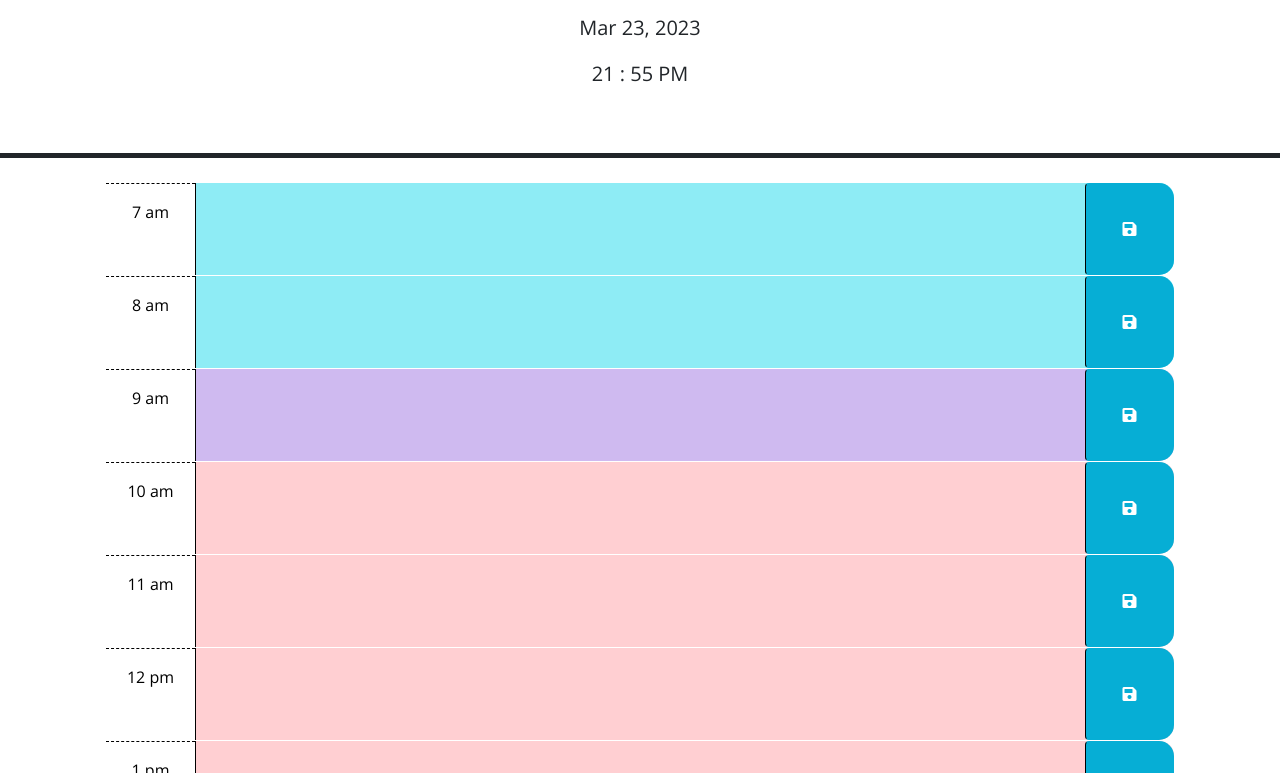
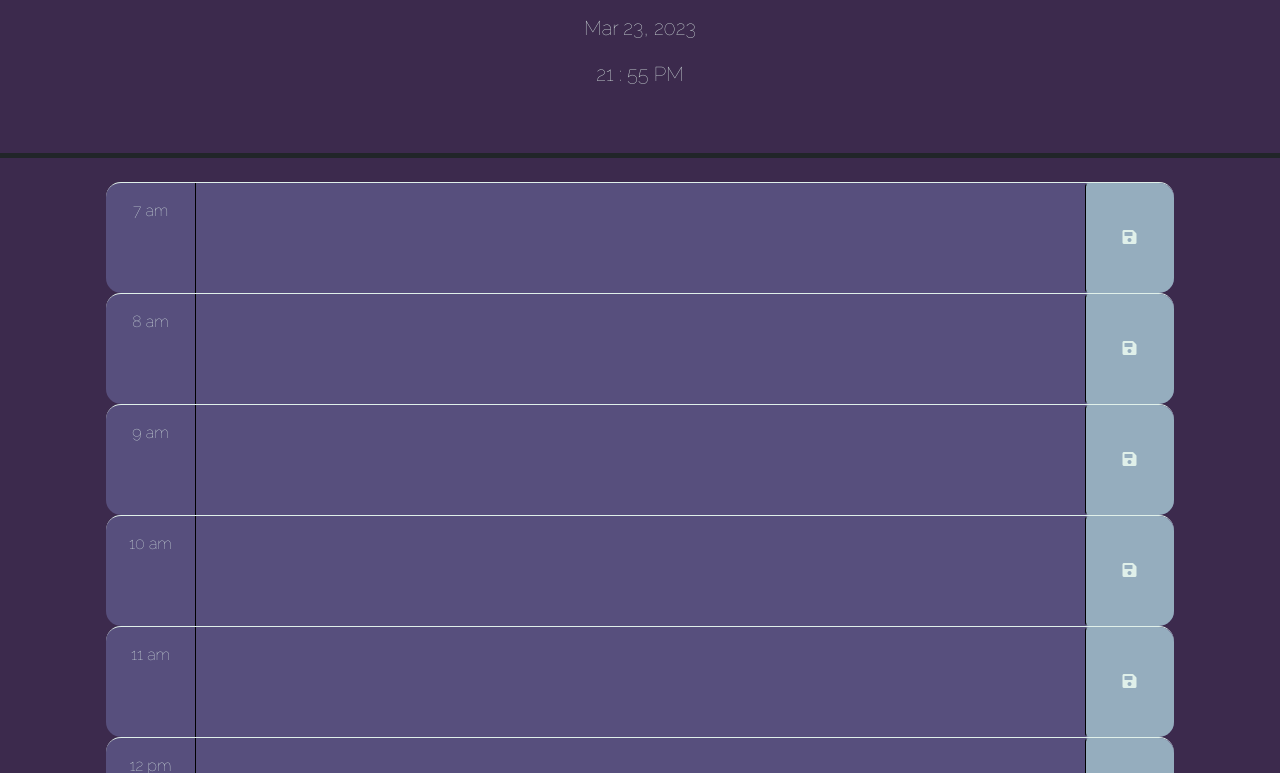
Before and after one commit to JanicaJensen/hourly-agenda, a plain HTML site: page index.html in a window 1280 px wide. Shown: the part 166-939 px from the top of the page. Drawn offline with nearby package versions, Linux system fonts and the light colour scheme; a web font is replaced by a local one.

Commit message:
fixed military time ouput and styling

```diff
--- a/index.html
+++ b/index.html
@@ -4,6 +4,11 @@
     <meta charset="UTF-8" />
     <meta name="viewport" content="width=device-width, initial-scale=1.0" />
     <meta http-equiv="X-UA-Compatible" content="ie=edge" />
+
+    <link rel="preconnect" href="https://fonts.googleapis.com">
+    <link rel="preconnect" href="https://fonts.gstatic.com" crossorigin>
+    <link href="https://fonts.googleapis.com/css2?family=Delius&family=Raleway:wght@100&family=Sacramento&display=swap" rel="stylesheet">
+
     <link
       rel="stylesheet"
       href="https://cdn.jsdelivr.net/npm/bootstrap@5.1.3/dist/css/bootstrap.min.css"
@@ -24,7 +29,7 @@
 
   <body>
     <header class="p-5 mb-4 border-5 border-bottom border-dark text-center">
-      <h1 class="display-3">Work Day Scheduler</h1>
+      <h1 class="display-3">What's on the agenda?</h1>
       <p class="lead">A simple calendar app for scheduling your work day</p>
       <p id="currentDay" class="lead"></p>
       <p id="currentTime" class="lead"></p>
--- a/script.js
+++ b/script.js
@@ -29,25 +29,25 @@ $(function () {
 
   function hourCompare() {
 
-    var currentHour = dayjs().format('h');
+    var currentHour = dayjs().format('HH');
     $(".time-block").each(function () {
         var blockHour = parseInt($(this).attr("id").split("hour")[1]);
         console.log(blockHour, currentHour)
 
     if (blockHour < currentHour) {
       $(this).addClass("past");
-      $(this).removeClass("future");
-      $(this).removeClass("present");
+      // $(this).removeClass("future");
+      // $(this).removeClass("present");
     }
     else if (blockHour == currentHour) {
-      $(this).removeClass("past");
+      // $(this).removeClass("past");
       $(this).addClass("present");
-      $(this).removeClass("future");
+      // $(this).removeClass("future");
 
     }
     else {
-      $(this).removeClass("present");
-      $(this).removeClass("past");
+      // $(this).removeClass("present");
+      // $(this).removeClass("past");
       $(this).addClass("future");
     }})}
     hourCompare();
--- a/style.css
+++ b/style.css
@@ -1,22 +1,40 @@
+
+
 :root {
-  --cinderella: #8eecf5;
-  --lavender: #cfbaf0;
-  --orange: #ffcfd2;
+  --text: #e0f0ea;
+  --past: #574f7d;
+  --future: #95adbe;
+  --present: #503a65;
+  --background: #3c2a4d;
+  --sacramento: 'Sacramento', cursive;
+  --raleway: 'Raleway', sans-serif;
+  --delius:'Delius', cursive;
 }
 
 body {
-  font-family: 'Open Sans', sans-serif;
   font-size: 16px;
-  background:
+  background-color: var(--background);
 }
+h1 {
+  font-family: var(--sacramento);
+  color: var(--text);
+}
+
+p {
+  font-family: var(--raleway);
+  color: var(--text);
+}
+
 
 textarea {
   background: transparent;
   border: none;
   resize: none;
-  color: #000000;
+  color: var(--text);
   border-left: 1px solid black;
   padding: 10px;
+  font-family: 'Delius', cursive;
+  font-size: 20px;
 }
 
 .description {
@@ -25,39 +43,41 @@ textarea {
 
 .time-block {
   border-radius: 15px;
+  font-family: var(--raleway);
 }
 
 .row {
-  border-top: 1px solid white;
+  border-top: 1px solid ;
+  color: var(--background);
 }
 
 .hour {
-  background-color: #ffffff;
-  color: #000000;
-  border-top: 1px dashed #000000;
+  background-color: var(--);
+  color: var(--text);
+  /* border-top: 1px dashed #000000; */
 }
 
 .past {
-  background-color:var(--cinderella);
-  color: white;
+  color: var(--text);
+  background-color: var(--past);
 }
 
 .present {
-  background-color: var(--lavender);
-  color: white;
+  background-color: var(--present);
+  color: var(--text);
 }
 
-.future {
-  background-color: var(--orange);
-  color: white;
+.past {
+  background-color: var(--past);
+  color: --text;
 }
 
 .saveBtn {
   border-left: 1px solid black;
   border-top-right-radius: 15px;
   border-bottom-right-radius: 15px;
-  background-color: #06aed5;
-  color: white;
+  background-color: var(--future);
+  color: var(--text);
 }
 
 .saveBtn i:hover {
```
